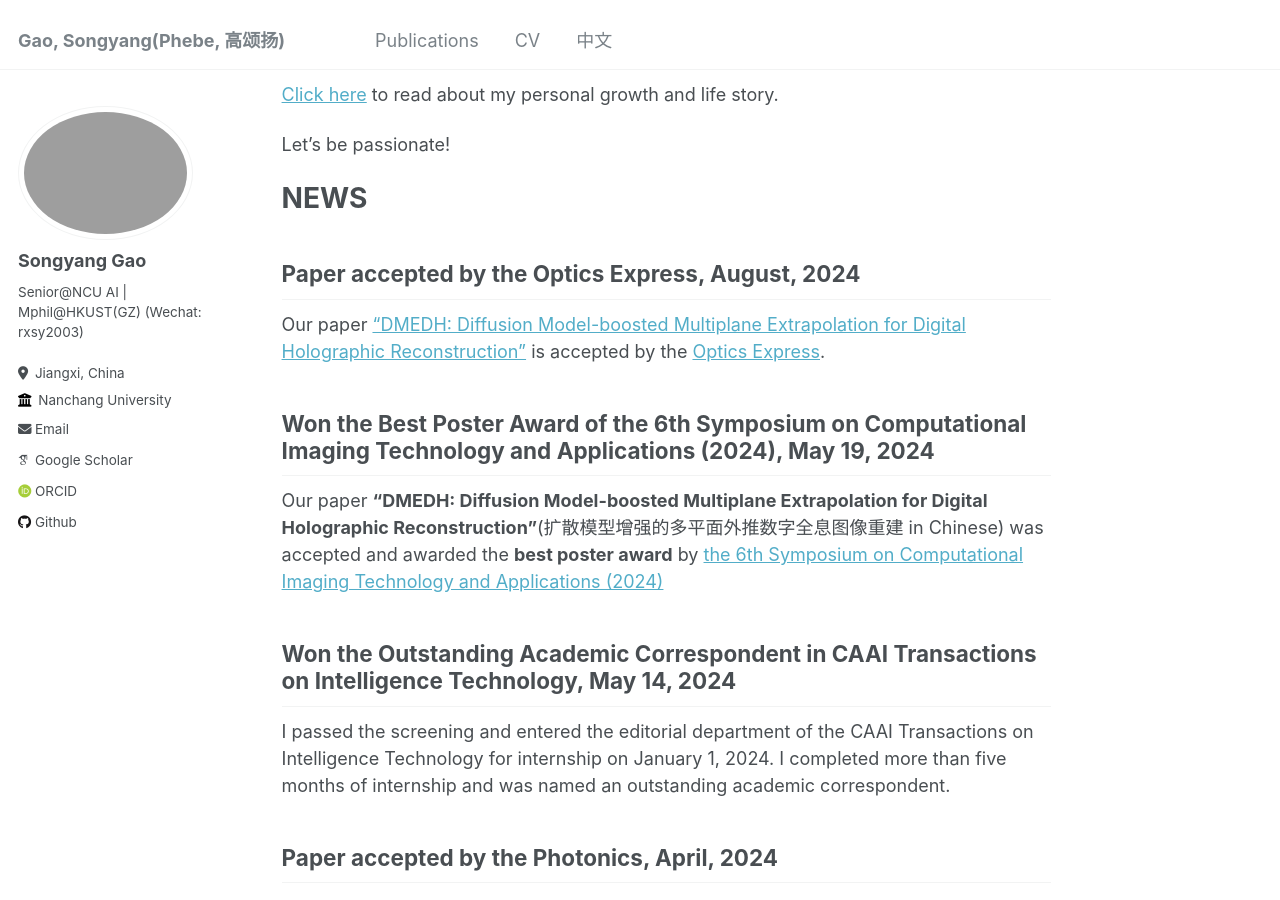
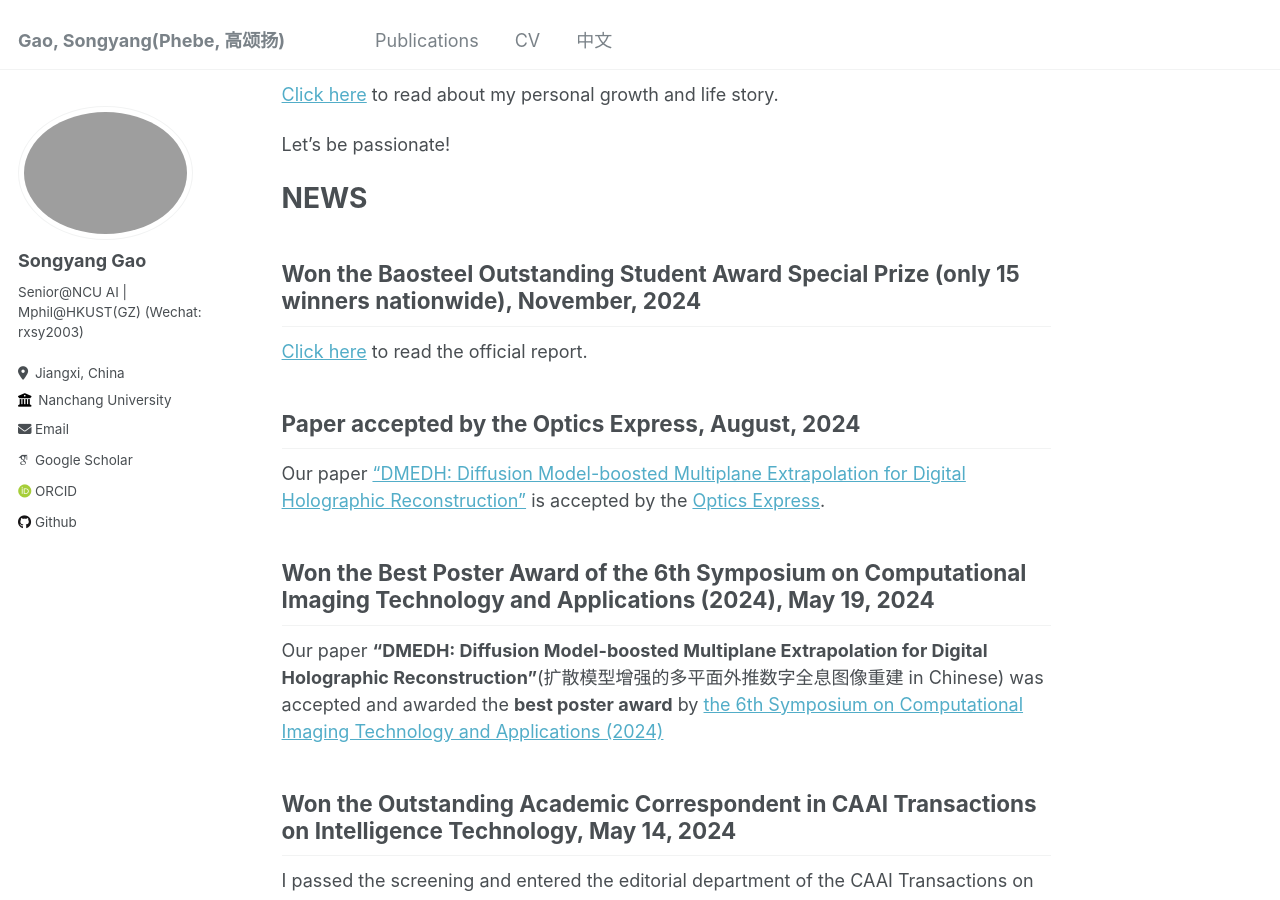
Before and after one commit to songyang0603/songyang0603.github.io, a Jekyll site: the page built from _pages/about.md, in a window 1280 px wide and 900 px high, scrolled down 566 px. Built offline with Jekyll 4.4.1, drawn with Linux system fonts in a browser that asks for light colours; some web fonts are replaced.

Commit message:
Update about.md

```diff
--- a/_pages/about.md
+++ b/_pages/about.md
@@ -20,6 +20,10 @@ I was honored to be advised by [Professor Qiegen Liu](https://github.com/yqx7150
 Let's be passionate!
 
 # NEWS
+## Won the Baosteel Outstanding Student Award Special Prize (only 15 winners nationwide), November, 2024
+
+[Click here](https://mp.weixin.qq.com/s/X6RunAgPC3aOYGYXp381wQ) to read the official report.
+
 ## Paper accepted by the Optics Express, August, 2024
 
 Our paper ["DMEDH: Diffusion Model-boosted Multiplane Extrapolation for Digital Holographic Reconstruction"](https://doi.org/10.1364/OE.531147) is accepted by the [Optics Express](https://opg.optica.org/oe/).
```
